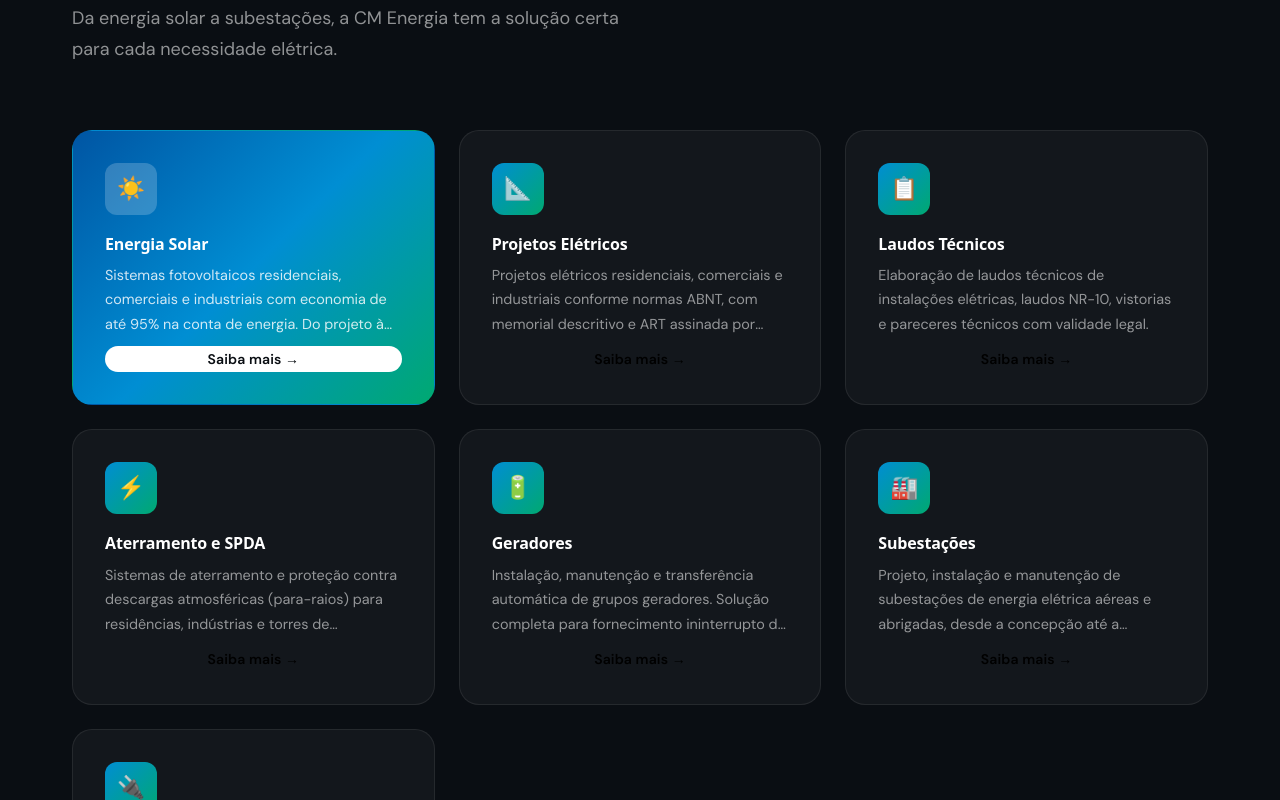
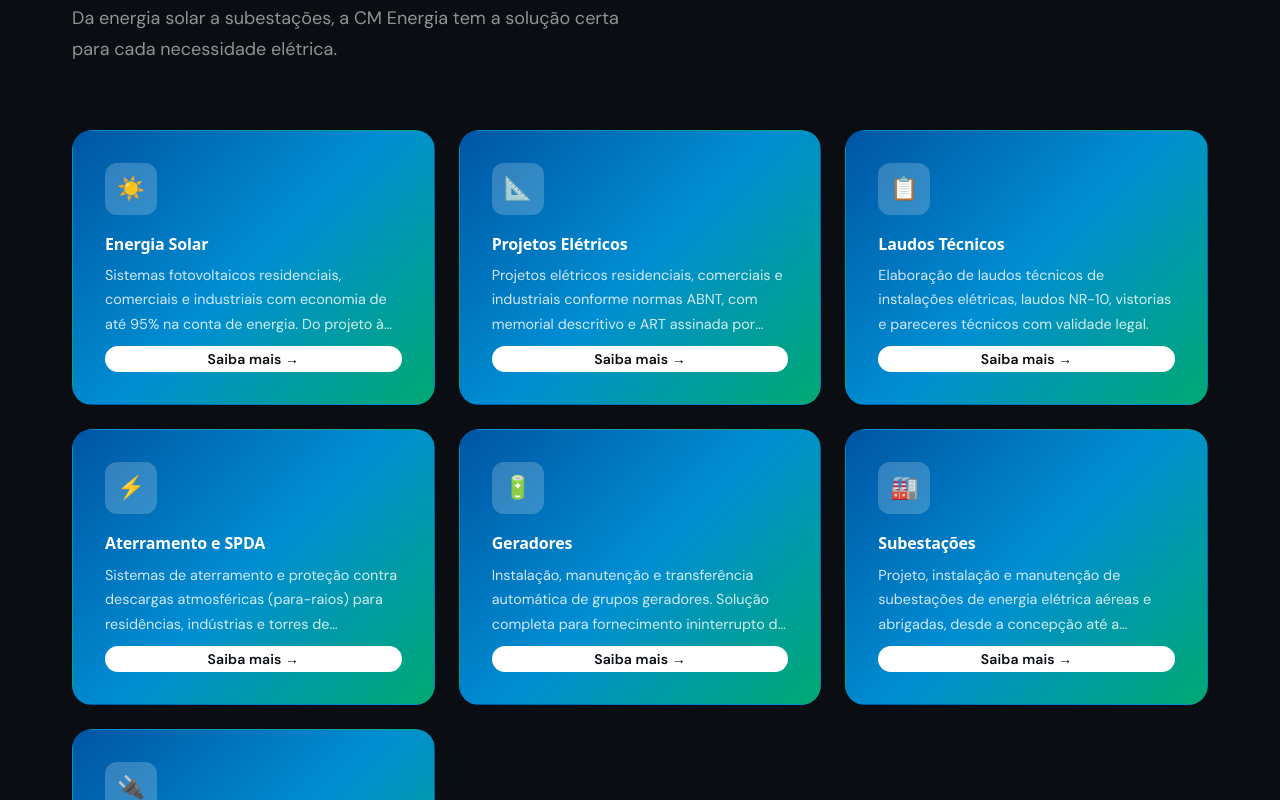
Before and after one commit to ThiagoVelozoDev/cm-energia-web, a React (Vite) app: page / in a window 1280 px wide. Shown: the part 3240-4040 px from the top of the page. Built offline with nearby package versions, Linux system fonts and the light colour scheme; no server answers; the database is empty; a web font is replaced by a local one.

Commit message:
fix: todos os cards de serviços com estilo azul degradê e fonte branca

```diff
--- a/src/components/sections/Services.tsx
+++ b/src/components/sections/Services.tsx
@@ -14,27 +14,19 @@
     if (el) setClamped(el.scrollHeight > el.clientHeight + 2);
   }, [service.description]);
 
-  const isFeatured = service.featured;
-
   return (
-    <div className={`card service-card-fixed${isFeatured ? ' service-card-featured' : ''}`}>
-      <div
-        className="card-icon"
-        style={{
-          fontSize: '1.4rem',
-          background: isFeatured ? 'rgba(255,255,255,0.2)' : 'var(--gradient-brand)',
-        }}
-      >
+    <div className="card service-card-fixed service-card-featured">
+      <div className="card-icon" style={{ fontSize: '1.4rem', background: 'rgba(255,255,255,0.2)' }}>
         {service.emoji}
       </div>
-      <h3 className="card-title" style={isFeatured ? { color: 'white' } : undefined}>
+      <h3 className="card-title" style={{ color: 'white' }}>
         {service.title}
       </h3>
       <p
         ref={descRef}
         className="card-desc"
         style={{
-          ...(isFeatured ? { color: 'rgba(255,255,255,0.82)' } : {}),
+          color: 'rgba(255,255,255,0.82)',
           ...(!expanded ? { display: '-webkit-box', WebkitLineClamp: 3, WebkitBoxOrient: 'vertical', overflow: 'hidden' } : {}),
         }}
       >
@@ -43,7 +35,7 @@
       {(clamped || expanded) && (
         <button
           onClick={() => setExpanded(p => !p)}
-          className={`btn btn-sm${isFeatured ? ' btn-white' : ' btn-ghost'}`}
+          className="btn btn-sm btn-white"
           style={{ marginTop: 10, padding: '4px 0' }}
         >
           {expanded ? '← Fechar' : 'Saiba mais →'}
```
